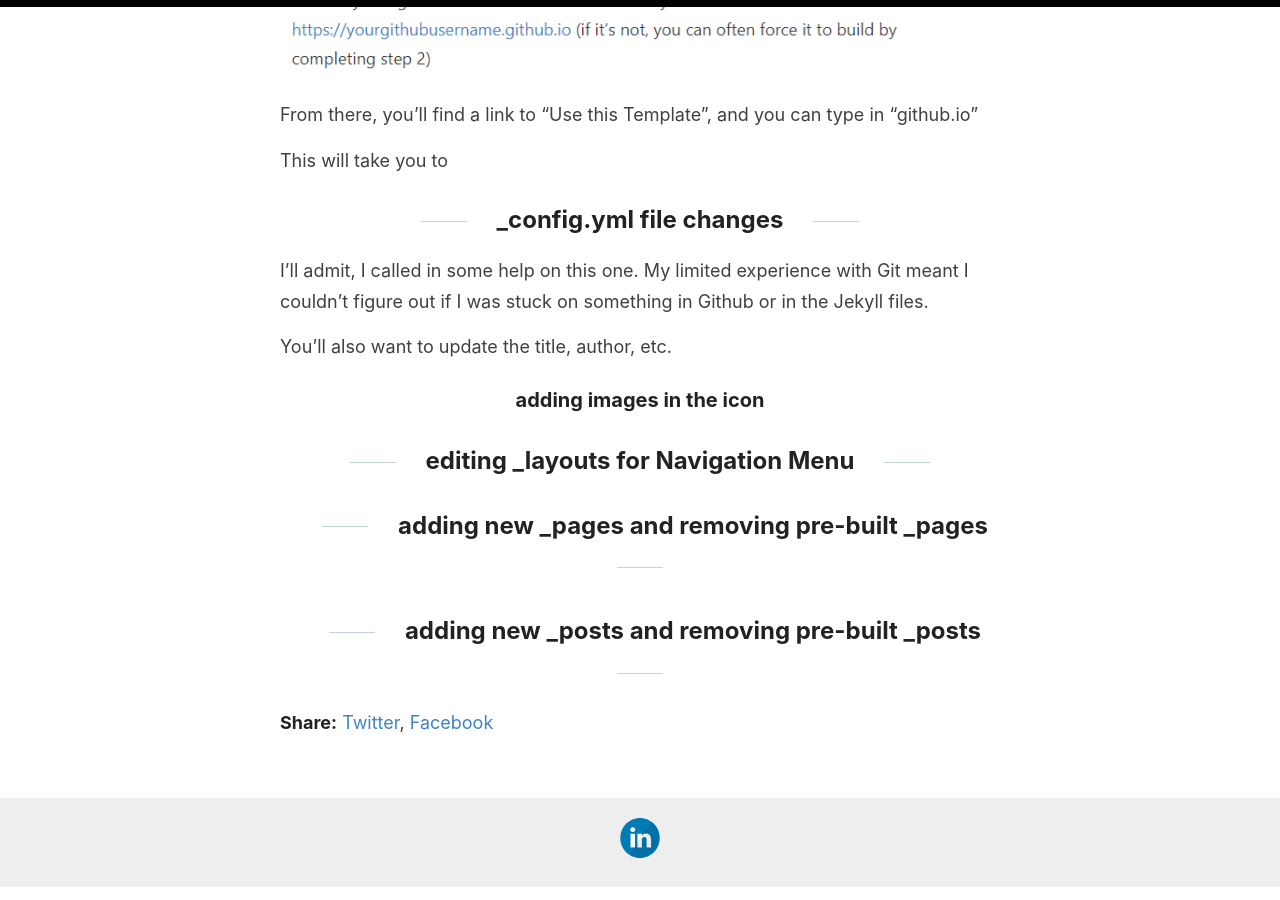
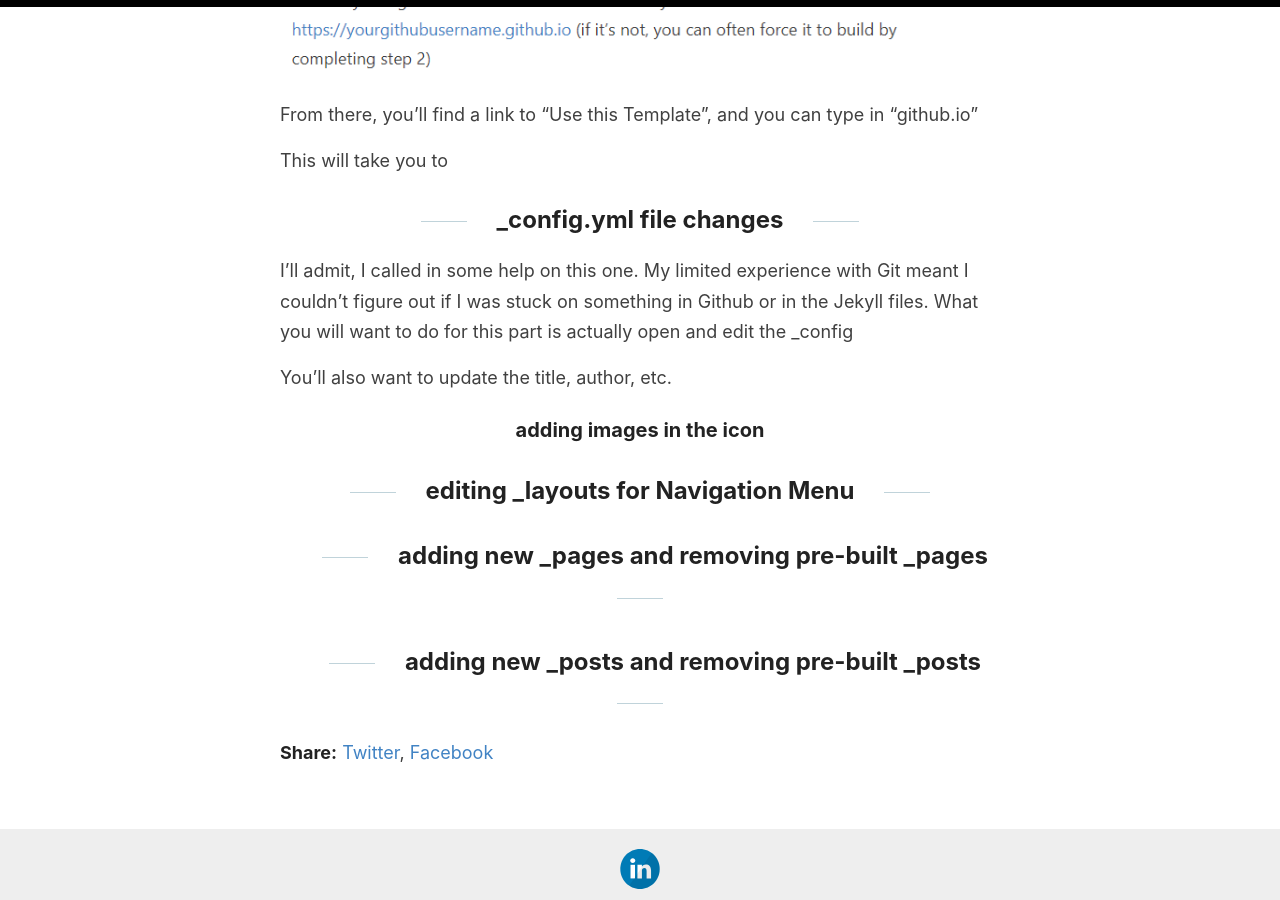
Before and after one commit to rbyers18/github-portfolio, a Jekyll site: the page built from _posts/2024-9-18-Reverie-Jekyll-Theme.md, in a window 1280 px wide and 900 px high, scrolled down 2085 px. Built offline with Jekyll 4.4.1, drawn with Linux system fonts in a browser that asks for light colours.

Commit message:
Update 2024-9-18-Reverie-Jekyll-Theme.md

```diff
--- a/_posts/2024-9-18-Reverie-Jekyll-Theme.md
+++ b/_posts/2024-9-18-Reverie-Jekyll-Theme.md
@@ -31,6 +31,7 @@ This will take you to
 ## _config.yml file changes
 
 I'll admit, I called in some help on this one. My limited experience with Git meant I couldn't figure out if I was stuck on something in Github or in the Jekyll files.
+What you will want to do for this part is actually open and edit the _config
 
 
 You'll also want to update the title, author, etc.
```
